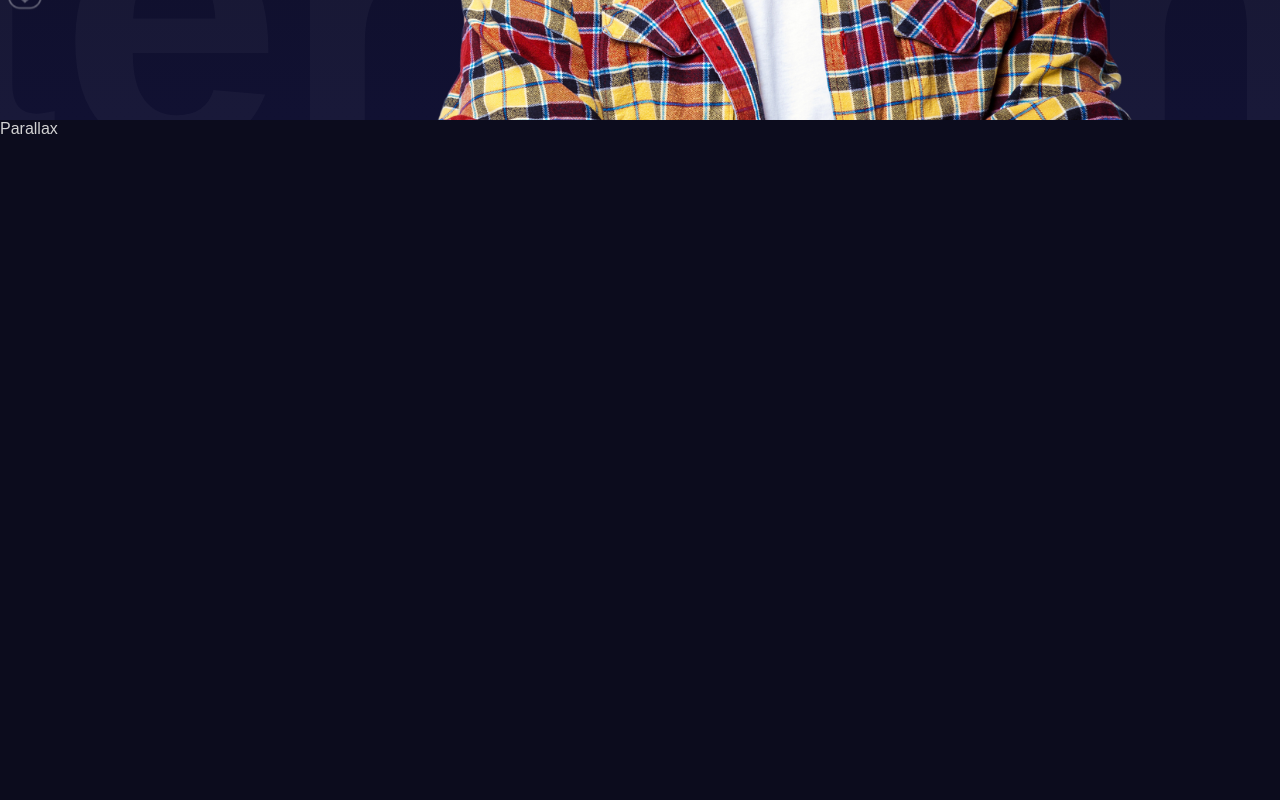
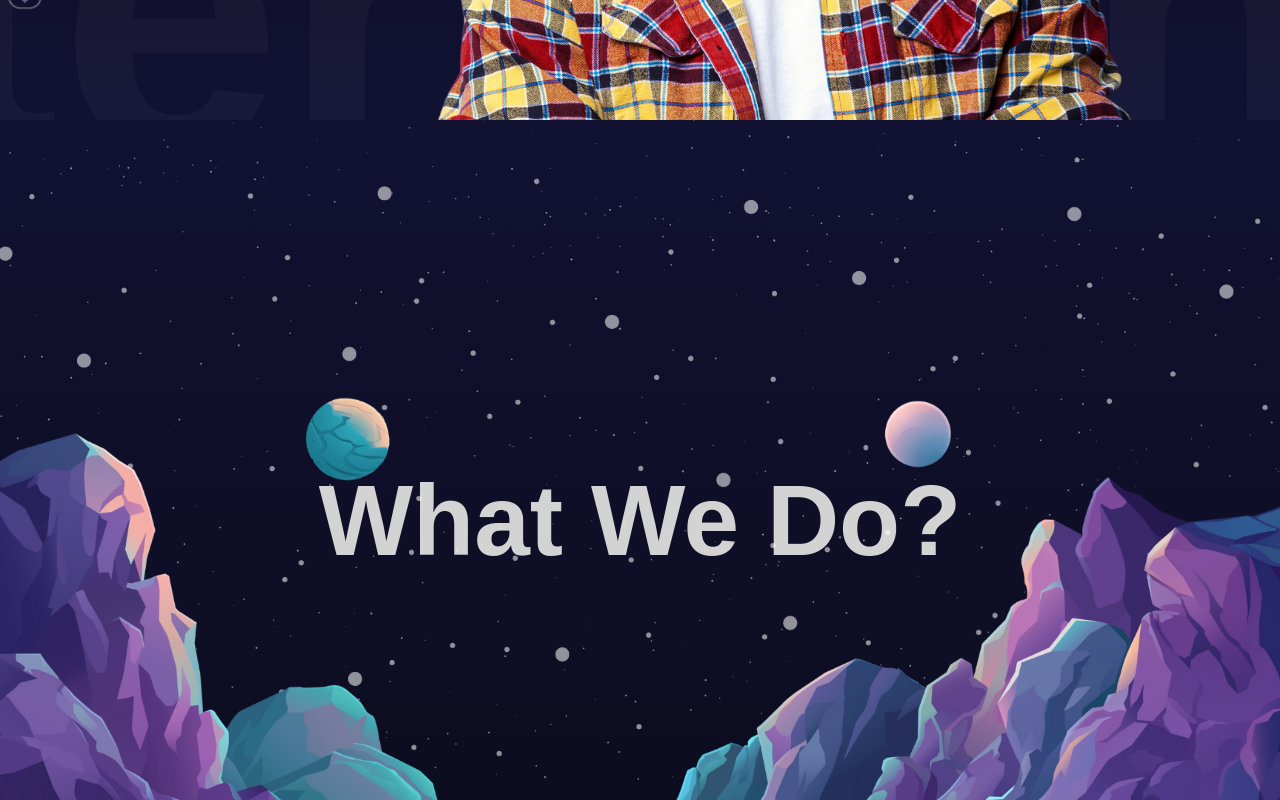
Before and after one commit to ArtemBakhmatov/Animated_Portfolio-ReactJS, a React (Vite) app: page / in a window 1280 px wide. Shown: the part 680-1480 px from the top of the page. Built offline with nearby package versions, Linux system fonts and the light colour scheme.

Commit message:
Parallax

```diff
--- a/src/App.jsx
+++ b/src/App.jsx
@@ -1,5 +1,6 @@
 import Navbar from './components/navbar/Navbar';
 import Hero from './components/hero/Hero';
+import Parallax from './components/parallax/Parallax';
 //import Test from './Test';
 
 import './app.scss';
@@ -10,8 +11,12 @@
 			<Navbar />
 			<Hero />
 		</section>
-		<section id='Services'>Parallax</section>
-		<section id='Portfolio'>Services</section>
+		<section id='Services'>
+			<Parallax type='services' />
+		</section>
+		<section id='Portfolio'>
+			<Parallax type='portfolio' />
+		</section>
 		<section>Parallax</section>
 		<section>Portfolio1</section>
 		<section>Portfolio2</section>
--- /dev/null
+++ b/src/components/parallax/Parallax.jsx
@@ -0,0 +1,41 @@
+import { useRef } from 'react';
+import { motion, useScroll, useTransform } from 'framer-motion';
+
+import './parallax.scss';
+
+const Parallax = ({ type }) => {
+    const ref = useRef();
+    const {scrollYProgress} = useScroll({
+        target: ref,
+        offset: ['start start', 'end start']
+    });
+    const yText = useTransform(scrollYProgress, [0, 1], ['0%', '500%']);
+    const yBg = useTransform(scrollYProgress, [0, 1], ['0%', '100%']);
+
+    return (
+        <div
+            className='parallax'
+            ref={ ref }
+            style={{
+                background: type === 'services'
+                    ? 'linear-gradient(180deg, #111132, #0c0c1d)'
+                    : 'linear-gradient(180deg, #111132, #505064)'
+            }}
+        >
+            <motion.h1 style={{ y: yText}}>
+                { type === 'services' ? 'What We Do?' : 'What We Did?'}
+            </motion.h1>
+            <motion.div className="mountains"></motion.div>
+            <motion.div
+                className="planets"
+                style={{
+                    y: yBg,
+                    backgroundImage: `url(${ type === 'services' ? '/planets.png' : '/sun.png' })`
+                }}
+            ></motion.div>
+            <motion.div style={{ x: yBg }} className="stars"></motion.div>
+        </div>
+    );
+};
+
+export default Parallax;
--- /dev/null
+++ b/src/components/parallax/parallax.scss
@@ -0,0 +1,43 @@
+.parallax {
+    width: 100%;
+    height: 100%;
+    position: relative;
+    display: flex;
+    align-items: center;
+    justify-content: center;
+    overflow: hidden;
+
+    h1 {
+        font-size: 100px;
+    }
+
+    .mountains {
+        background-image: url('/public/mountains.png');
+        background-size: cover;
+        background-position: bottom;
+        width: 100%;
+        height: 100%;
+        position: absolute;
+        z-index: 3;
+    }
+
+    .planets {
+        background-image: url('/public/planets.png');
+        background-size: cover;
+        background-position: bottom;
+        width: 100%;
+        height: 100%;
+        position: absolute;
+        z-index: 2;
+    }
+
+    .stars {
+        background-image: url('/public/stars.png');
+        background-size: cover;
+        background-position: bottom;
+        width: 100%;
+        height: 100%;
+        position: absolute;
+        z-index: 1;
+    }
+}
--- a/src/components/sidebar/sidebar.scss
+++ b/src/components/sidebar/sidebar.scss
@@ -12,6 +12,7 @@
         bottom: 0;
         width: 400px;
         background-color: white;
+        z-index: 999;
         .links {
             position: absolute;
             width: 100%;
@@ -36,5 +37,6 @@
         background-color: transparent;
         border: none;
         cursor: pointer;
+        z-index: 999;
     }
 }
```
